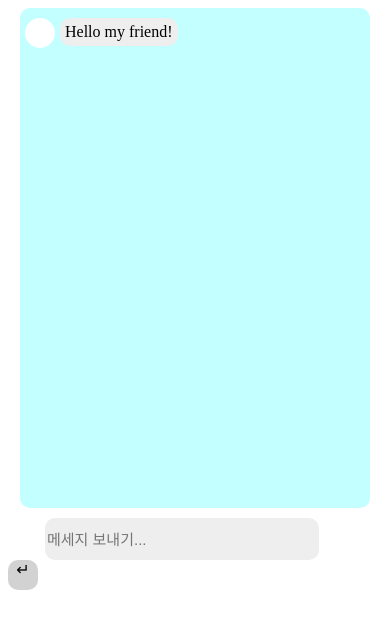
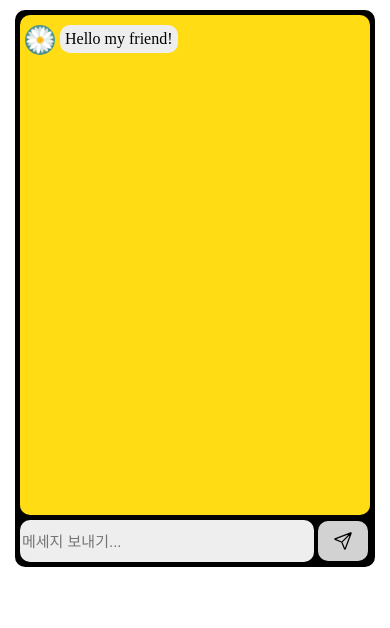
Before and after one commit to Tailmeat/DaisyChat, a plain HTML site: page index.html in a window 390 px wide. Drawn offline with nearby package versions, Linux system fonts and the light colour scheme.

Commit message:
Add files via upload

```diff
--- a/index.html
+++ b/index.html
@@ -11,16 +11,23 @@
 </head>
 
 <body>
+
+    <div class="background"></div>
+
     <div id="chatContent" class="chatContent">
         <div class="line">
-            <div class="profile"></div>
+            <div class="profile"><img src="Daisy.png"></div>
             <span class="chat">Hello my friend!</span>
         </div>
     </div>
+
     <input placeholder="메세지 보내기..." class="chat" id="input">
-    <div id="send">↵</div>
+    <div id="send"><ion-icon name="paper-plane-outline"></ion-icon></div>
 
     <!-- <div class="copyright">ⓒ 2022. TaiLmEaT All rights reserved.</div> -->
+
+    <script type="module" src="https://unpkg.com/ionicons@5.5.2/dist/ionicons/ionicons.esm.js"></script>
+<script nomodule src="https://unpkg.com/ionicons@5.5.2/dist/ionicons/ionicons.js"></script>
 
     <script type="module">
         import { Configuration, OpenAIApi } from "https://cdn.skypack.dev/openai"
@@ -42,7 +49,7 @@
 
                 openai.createCompletion({
                     model: "text-davinci-003",
-                    prompt: `${chattings}You: ${document.querySelector("#input").value}\nDaisy: `,
+                    prompt: `${chattings}You: ${document.querySelector("#input").value}\Daisy: `,
                     temperature: 0.5,
                     max_tokens: 60,
                     top_p: 1,
@@ -54,6 +61,7 @@
                     console.log(result.data.choices[0].text)
                     var template =
                         `<div class="line">
+                        <div class="profile"><img src="Daisy.png"></div>
                     <span class="chat">${result.data.choices[0].text}</span>
                 </div>`
                     document.querySelector(".chatContent").insertAdjacentHTML("beforeend", template)
--- a/main.css
+++ b/main.css
@@ -1,10 +1,11 @@
 #chatContent {
-    background-color: #c3ffff;
+    background-color: rgb(255, 220, 19);
     border-radius: 10px;
     margin-left: calc(50% - 200px);
     width: 400px;
-    height: 500px; overflow-y: scroll;
+    height: 600px; overflow-y: scroll;
     overflow-x: hidden;
+    margin-top: 15px;
 }
 
 #chatContent::-webkit-scrollbar {
@@ -15,8 +16,18 @@
     margin-top: 10px; display: flex;
 }
 
-.profile {
-    background-color: rgb(255, 255, 255);
+.background {
+    position: absolute;
+    margin-left: calc(50% - 213px);
+    background-color: black;
+    border-radius: 10px;
+    width: 410px;
+    height: 660px;
+    z-index: -1;
+    margin-top: -6px;
+}
+
+.profile img {
     margin-left: 5px;
     border-radius: 50%;
     width: 30px;
@@ -39,24 +50,32 @@
 }
 
 #input {
-    width: 350px;
+    width: 340px;
     height: 40px;
     font-size: 15px;
     margin-top: 5px;
-    margin-left: none;
+    margin-left: calc(50% - 200px);
     background-color: #eee;
     border: none;
     border-radius: 10px;
 }
 
 #send {
+    position: absolute;
+    margin-top: -41px;
+    margin-left: calc(50% + 140px);
     background-color: rgb(210, 210, 210);
-    width: 40px;
+    width: 50px;
     height: 40px;
     border: none;
     border-radius: 10px;
     cursor: pointer;
     text-align: center;
+}
+
+#send ion-icon {
+    font-size: 20px;
+    margin-top: 10px;
 }
 
 /* .copyright {
@@ -69,19 +88,27 @@
 
 @media (max-width: 1000px) {
     #chatContent {
+        margin-top: 15px;
         margin-left: calc(50% - 175px);
         width: 350px;
+        height: 500px;
     }
 
     #input {
-        width: 270px;
-        margin-top: 10px;
-        margin-left: calc(50% - 150px);
+        width: 290px;
+        margin-top: 5px;
+        margin-left: calc(50% - 175px);
     }
 
     #send {
-        width: 30px;
-        height: 30px;
+        margin-left: calc(50% + 115px);
+    }
+
+    .background {
+        margin-top: -5px;
+        margin-left: calc(50% - 188px);
+        width: 360px;
+        height: 557px;
     }
 
 }
```
Also changed, not shown: Daisy.png (added).
